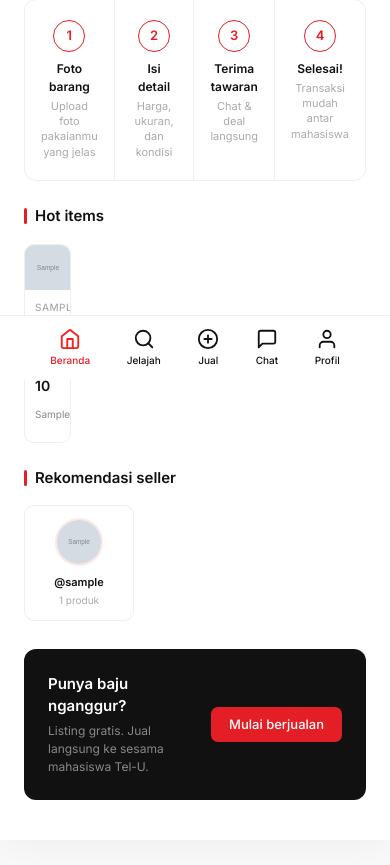
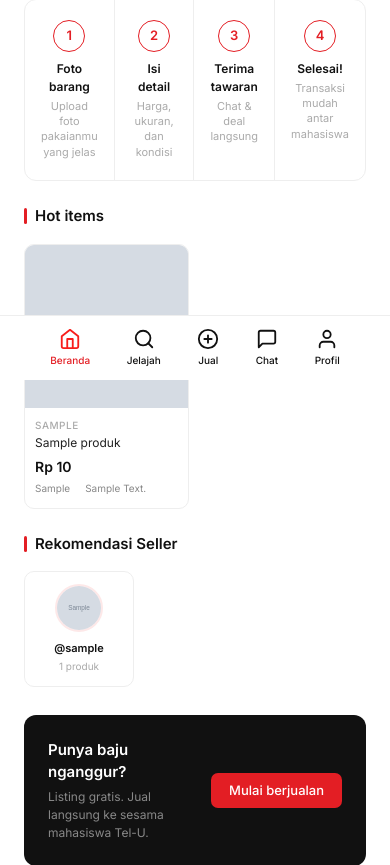
Before and after one commit to PBW-1-2026/4903-tubes-team-7, a PHP site: page / in a window 390 px wide. Shown: the part 464-1329 px from the top of the page. Before the commit the page ends 1306 px from the top, so only its background shows below. Run offline with PHP 8.4, Linux system fonts and the light colour scheme; tables that the repository leaves empty or names only in its code hold one stand-in row (values such as "Sample post"); grey boxes marked "Sample" are stand-in pictures.

Commit message:
perbaikan dan penyesuaian css index

```diff
--- a/teluThrift/css/index.css
+++ b/teluThrift/css/index.css
@@ -90,14 +90,26 @@ img { display: block; max-width: 100%; }
   overflow: hidden;
   border: 1px solid #eeeeee;
   background: #ffffff;
-    transition: box-shadow 0.2s, transform 0.2s;
+  transition:
+    box-shadow 0.2s,
+    transform 0.2s;
   display: block;
   text-decoration: none;
   color: inherit;
   cursor: pointer;
 }
-.kartu-produk:hover { box-shadow: 0 4px 16px rgba(0,0,0,0.08); transform: translateY(-2px); }
-.thumbnail-produk {
+
+.kartu-produk:hover {
+  box-shadow: 0 4px 16px rgba(0, 0, 0, 0.08);
+  transform: translateY(-2px);
+}
+
+.kartu-produk.terjual {
+  opacity: 0.6;
+  pointer-events: none;
+}
+
+.thumb-produk {
   width: 100%;
   aspect-ratio: 1/1;
   background: #f5f5f5;
@@ -108,12 +120,37 @@ img { display: block; max-width: 100%; }
   overflow: hidden;
   font-size: 44px;
 }
-.thumbnail-produk img { width: 100%; height: 100%; object-fit: cover; }
 
-.tombol-wishlist {
+.thumb-produk img {
+  width: 100%;
+  height: 100%;
+  object-fit: cover;
+}
+
+.label-produk {
   position: absolute;
-    top: 8px; right: 8px;
-    width: 28px; height: 28px;
+  top: 8px;
+  left: 8px;
+  background: #e31e24;
+  color: #ffffff;
+  font-size: 9px;
+  font-weight: 600;
+  letter-spacing: 0.5px;
+  padding: 3px 7px;
+  border-radius: 4px;
+  text-transform: uppercase;
+}
+
+.label-produk.terjual {
+  background: #888888;
+}
+
+.tombol-favorit {
+  position: absolute;
+  top: 8px;
+  right: 8px;
+  width: 28px;
+  height: 28px;
   background: #ffffff;
   border: 1px solid #eeeeee;
   border-radius: 50%;
@@ -126,21 +163,89 @@ img { display: block; max-width: 100%; }
   text-decoration: none;
   line-height: 1;
 }
-.tombol-wishlist:hover { border-color: #E31E24; }
-.tombol-wishlist.aktif { color: #E31E24; border-color: #fcc; }
-.tombol-wishlist .ikon-wish { width: 1em; height: 1em; display: block; }
-.badan-produk { padding: 10px 10px 12px; }
-.brand-produk { font-size: 10px; color: #aaaaaa; font-weight: 500; text-transform: uppercase; letter-spacing: 0.5px; margin-bottom: 2px; }
-.nama-produk { font-size: 12px; color: #222222; line-height: 1.35; margin-bottom: 5px; }
-.harga-produk { font-size: 14px; font-weight: 600; color: #111111; }
 
-.meta-produk { display: flex; gap: 5px; align-items: center; margin-top: 4px; }
-.ukuran-produk { font-size: 10px; color: #888888; }
-.titik-kondisi { width: 5px; height: 5px; border-radius: 50%; flex-shrink: 0; }
-.titik-kondisi.sangat_baik { background: #4caf50; }
-.titik-kondisi.baik { background: #ff9800; }
-.titik-kondisi.cukup_baik { background: #E31E24; }
-.kondisi-produk { font-size: 10px; color: #888888; }
+.tombol-favorit:hover {
+  border-color: #e31e24;
+}
+
+.tombol-favorit.aktif {
+  color: #e31e24;
+  border-color: #fcc;
+}
+
+.tombol-favorit .ikon-wish {
+  display: block;
+  width: 20px;
+  height: 20px;
+}
+
+.badan-produk {
+  padding: 10px 10px 12px;
+}
+
+.merek-produk {
+  font-size: 10px;
+  color: #aaaaaa;
+  font-weight: 500;
+  text-transform: uppercase;
+  letter-spacing: 0.5px;
+  margin-bottom: 2px;
+}
+
+.nama-produk {
+  font-size: 12px;
+  color: #222222;
+  line-height: 1.35;
+  margin-bottom: 5px;
+}
+
+.harga-produk {
+  font-size: 14px;
+  font-weight: 600;
+  color: #111111;
+}
+
+.harga-produk.coret {
+  color: #aaaaaa;
+  text-decoration: line-through;
+  font-weight: 400;
+}
+
+.meta-produk {
+  display: flex;
+  gap: 5px;
+  align-items: center;
+  margin-top: 4px;
+}
+
+.ukuran-produk {
+  font-size: 10px;
+  color: #888888;
+}
+
+.dot-kondisi {
+  width: 5px;
+  height: 5px;
+  border-radius: 50%;
+  flex-shrink: 0;
+}
+
+.dot-kondisi.sangat_baik {
+  background: #4caf50;
+}
+
+.dot-kondisi.baik {
+  background: #ff9800;
+}
+
+.dot-kondisi.cukup_baik {
+  background: #e31e24;
+}
+
+.kondisi-produk {
+  font-size: 10px;
+  color: #888888;
+}
 
 .bagian { padding: 1.5rem; }
 .kepala-bagian {
@@ -313,4 +418,5 @@ img { display: block; max-width: 100%; }
 @media (max-width: 768px) {
     .utama { flex-direction: column; }
     .utama-statistik { gap: 1.25rem; }
+    .grid-produk { grid-template-columns: repeat(2, 1fr); }
 }
--- a/teluThrift/index.php
+++ b/teluThrift/index.php
@@ -59,25 +59,23 @@ require_once "proses_index.php";
     <div class="grid-produk">
         <?php while ($p = mysqli_fetch_assoc($result_produk)): ?>
         <a href="detail.php?id=<?= $p['id'] ?>" class="kartu-produk">
-            <div class="thumbnail-produk">
+            <div class="thumb-produk">
                 <?php if ($p['gambar']): ?>
-                    <img src="uploads/<?= htmlspecialchars($p['gambar']) ?>" alt="<?= htmlspecialchars($p['nama']) ?>">
+                    <img src="uploads/<?= htmlspecialchars($p['gambar']) ?>" alt="<?= htmlspecialchars($p['nama']) ?>" loading="lazy">
                 <?php else: ?><img src="icon/apparel.svg" alt="Produk" style="object-fit: contain; padding: 10%; opacity: 0.2;"><?php endif; ?>
                 <?php if ($sudah_login): ?>
-                <a href="javascript:void(0)"
-                   class="tombol-wishlist <?= in_array($p['id'], $wishlist_ids) ? 'aktif' : '' ?>"
-                   onclick="toggleWishlist(event, <?= $p['id'] ?>, this)">
-                    <?= in_array($p['id'], $wishlist_ids) ? '<img src="icon/wishlist.svg" alt="wishlist" style="width: 1em; height: 1em;">' : '<img src="icon/wish.svg" alt="wish" style="width: 1em; height: 1em;">' ?>
-                </a>
+                <button type="button" class="tombol-favorit <?= in_array($p['id'], $wishlist_ids) ? 'aktif' : '' ?>" onclick="toggleWishlist(event, <?= $p['id'] ?>, this)">
+                    <?= in_array($p['id'], $wishlist_ids) ? '<img src="icon/wishlist.svg" class="ikon-wish">' : '<img src="icon/wish.svg" class="ikon-wish">' ?>
+                </button>
                 <?php endif; ?>
             </div>
             <div class="badan-produk">
-                <div class="brand-produk"><?= htmlspecialchars($p['brand'] ?: '—') ?></div>
+                <div class="merek-produk"><?= htmlspecialchars($p['brand'] ?: '—') ?></div>
                 <div class="nama-produk"><?= htmlspecialchars($p['nama']) ?></div>
                 <div class="harga-produk">Rp <?= number_format($p['harga'], 0, ',', '.') ?></div>
                 <div class="meta-produk">
                     <span class="ukuran-produk"><?= htmlspecialchars($p['ukuran']) ?></span>
-                    <span class="titik-kondisi <?= $p['kondisi'] ?>"></span>
+                    <span class="dot-kondisi <?= $p['kondisi'] ?>"></span>
                     <span class="kondisi-produk"><?= ucwords(str_replace('_', ' ', $p['kondisi'])) ?></span>
                 </div>
             </div>
@@ -88,7 +86,7 @@ require_once "proses_index.php";
 
 <div class="bagian" style="padding-top:0;">
     <div class="kepala-bagian">
-        <div class="judul-bagian">Rekomendasi seller</div>
+        <div class="judul-bagian">Rekomendasi Seller</div>
     </div>
     <div class="baris-penjual">
         <?php while ($s = mysqli_fetch_assoc($result_seller)): ?>
```
Lines whose indentation alone changed are shown as unchanged.
